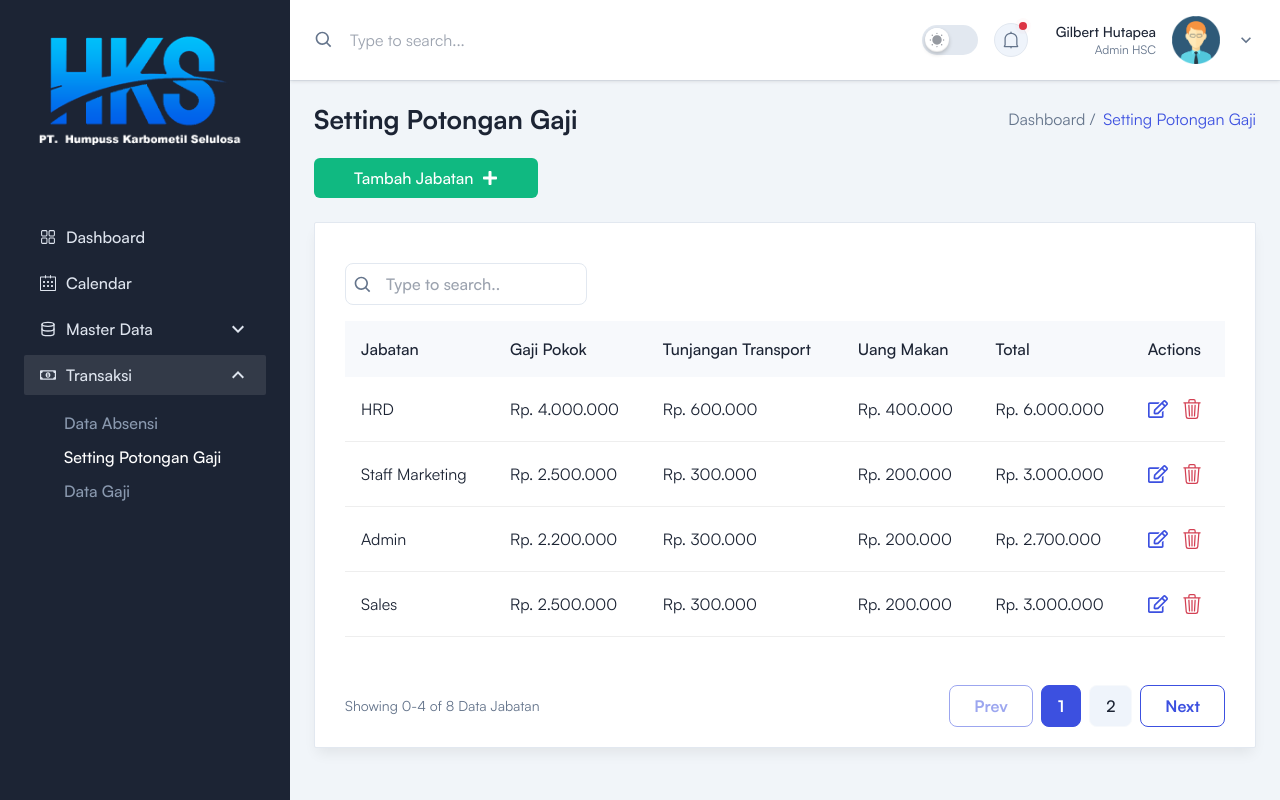
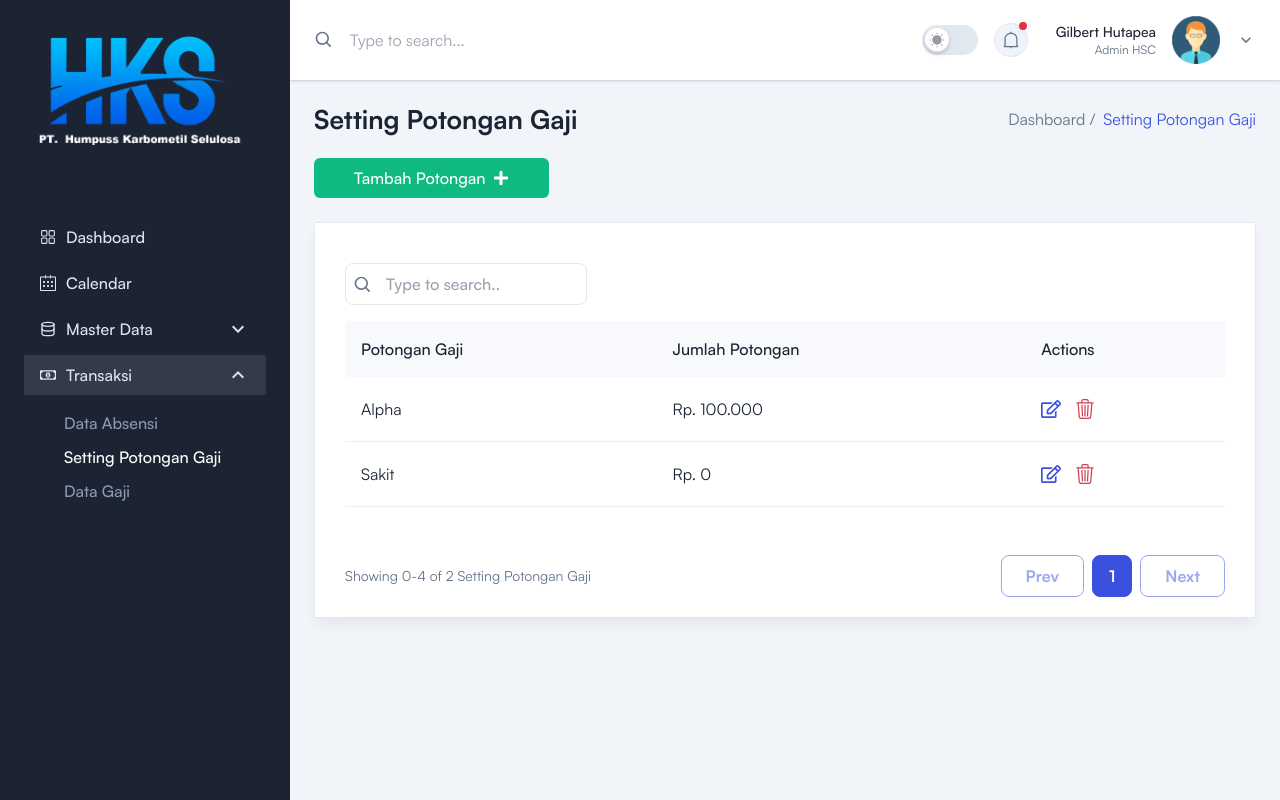
Before and after one commit to SoftwareKings/mern-employee-salary-management, a React (Vite) app in the folder Frontend/: page /admin/transaksi/setting-potongan-gaji in a window 1280 px wide. Built offline with nearby package versions, Linux system fonts and the light colour scheme.

Commit message:
Refactor

```diff
--- /dev/null
+++ b/Frontend/src/Utils/DataSettingPotonganGaji.jsx
@@ -0,0 +1,15 @@
+const DataSettingPotonganGaji = [
+    {
+        id: 1,
+        potonganGaji: "Alpha",
+        jumlahPotongan: "Rp. 100.000",
+    },
+    {
+        id: 2,
+        potonganGaji: "Sakit",
+        jumlahPotongan: "Rp. 0",
+
+    }
+];
+
+export default DataSettingPotonganGaji;
--- a/Frontend/src/pages/Admin/Transaksi/SettingPotonganGaji/SettingPotonganGaji.jsx
+++ b/Frontend/src/pages/Admin/Transaksi/SettingPotonganGaji/SettingPotonganGaji.jsx
@@ -1,6 +1,6 @@
 import { useState, useEffect } from 'react';
 import DefaultLayout from '../../../../layout/DefaultLayout';
-import DataJabatanPeople from '../../../../utils/DataJabatanPeople';
+import DataSettingPotonganGaji from '../../../../utils/DataSettingPotonganGaji';
 import { Link } from "react-router-dom";
 import Breadcrumb from '../../../../components/Breadcrumb/Breadcrumb';
 import ButtonOne from '../../../../components/Buttons/ButtonOne/ButtonOne';
@@ -14,12 +14,12 @@ const SettingPotonganGaji = () => {
     const [currentPage, setCurrentPage] = useState(1);
     const [startIndex, setStartIndex] = useState(0);
     const [endIndex, setEndIndex] = useState(ITEMS_PER_PAGE);
-    const [dataJabatan, setDataJabatan] = useState([]);
+    const [settingPotonganGaji, setSettingPotonganGaji] = useState([]);
 
-    const totalPages = Math.ceil(DataJabatanPeople.length / ITEMS_PER_PAGE);
+    const totalPages = Math.ceil(DataSettingPotonganGaji.length / ITEMS_PER_PAGE);
 
     useEffect(() => {
-        setDataJabatan(DataJabatanPeople.slice(startIndex, endIndex));
+        setSettingPotonganGaji(DataSettingPotonganGaji.slice(startIndex, endIndex));
     }, [startIndex, endIndex]);
 
     const goToPrevPage = () => {
@@ -44,7 +44,7 @@ const SettingPotonganGaji = () => {
             <Breadcrumb pageName='Setting Potongan Gaji' />
             <Link to="/admin/master-data/data-jabatan/form-data-jabatan" >
                 <ButtonOne  >
-                    <span>Tambah Jabatan</span>
+                    <span>Tambah Potongan</span>
                     <span>
                         <FaPlus />
                     </span>
@@ -69,19 +69,10 @@ const SettingPotonganGaji = () => {
                         <thead>
                             <tr className='bg-gray-2 text-left dark:bg-meta-4'>
                                 <th className='py-4 px-4 font-medium text-black dark:text-white'>
-                                    Jabatan
+                                    Potongan Gaji
                                 </th>
                                 <th className='py-4 px-4 font-medium text-black dark:text-white'>
-                                    Gaji Pokok
-                                </th>
-                                <th className='py-4 px-4 font-medium text-black dark:text-white'>
-                                    Tunjangan Transport
-                                </th>
-                                <th className='py-4 px-4 font-medium text-black dark:text-white'>
-                                    Uang Makan
-                                </th>
-                                <th className='py-4 px-4 font-medium text-black dark:text-white'>
-                                    Total
+                                    Jumlah Potongan
                                 </th>
                                 <th className='py-4 px-4 font-medium text-black dark:text-white'>
                                     Actions
@@ -89,23 +80,14 @@ const SettingPotonganGaji = () => {
                             </tr>
                         </thead>
                         <tbody>
-                            {dataJabatan.map((dataJabatan) => {
+                            {settingPotonganGaji.map((settingPotonganGaji) => {
                                 return (
-                                    <tr key={dataJabatan.id}>
+                                    <tr key={settingPotonganGaji.id}>
                                         <td className='border-b border-[#eee] py-5 px-4 dark:border-strokedark'>
-                                            <p className='text-black dark:text-white'>{dataJabatan.titleJabatan}</p>
+                                            <p className='text-black dark:text-white'>{settingPotonganGaji.potonganGaji}</p>
                                         </td>
                                         <td className='border-b border-[#eee] py-5 px-4 dark:border-strokedark'>
-                                            <p className='text-black dark:text-white'>{dataJabatan.gajiPokok}</p>
-                                        </td>
-                                        <td className='border-b border-[#eee] py-5 px-4 dark:border-strokedark'>
-                                            <p className='text-black dark:text-white'>{dataJabatan.tunjanganTransport}</p>
-                                        </td>
-                                        <td className='border-b border-[#eee] py-5 px-4 dark:border-strokedark'>
-                                            <p className='text-black dark:text-white'>{dataJabatan.uangMakan}</p>
-                                        </td>
-                                        <td className='border-b border-[#eee] py-5 px-4 dark:border-strokedark'>
-                                            <p className='text-black dark:text-white'>{dataJabatan.total}</p>
+                                            <p className='text-black dark:text-white'>{settingPotonganGaji.jumlahPotongan}</p>
                                         </td>
                                         <td className='border-b border-[#eee] py-5 px-4 dark:border-strokedark'>
                                             <div className='flex items-center space-x-3.5'>
@@ -127,7 +109,7 @@ const SettingPotonganGaji = () => {
                 <div className='flex justify-between items-center mt-4 flex-col md:flex-row md:justify-between'>
                     <div className='flex items-center space-x-2'>
                         <span className='text-gray-5 dark:text-gray-4 text-sm py-4'>
-                            Showing {startIndex}-{endIndex} of {DataJabatanPeople.length} Data Jabatan
+                            Showing {startIndex}-{endIndex} of {DataSettingPotonganGaji.length} Setting Potongan Gaji
                         </span>
                     </div>
                     <div className='flex space-x-2 py-4'>
```
